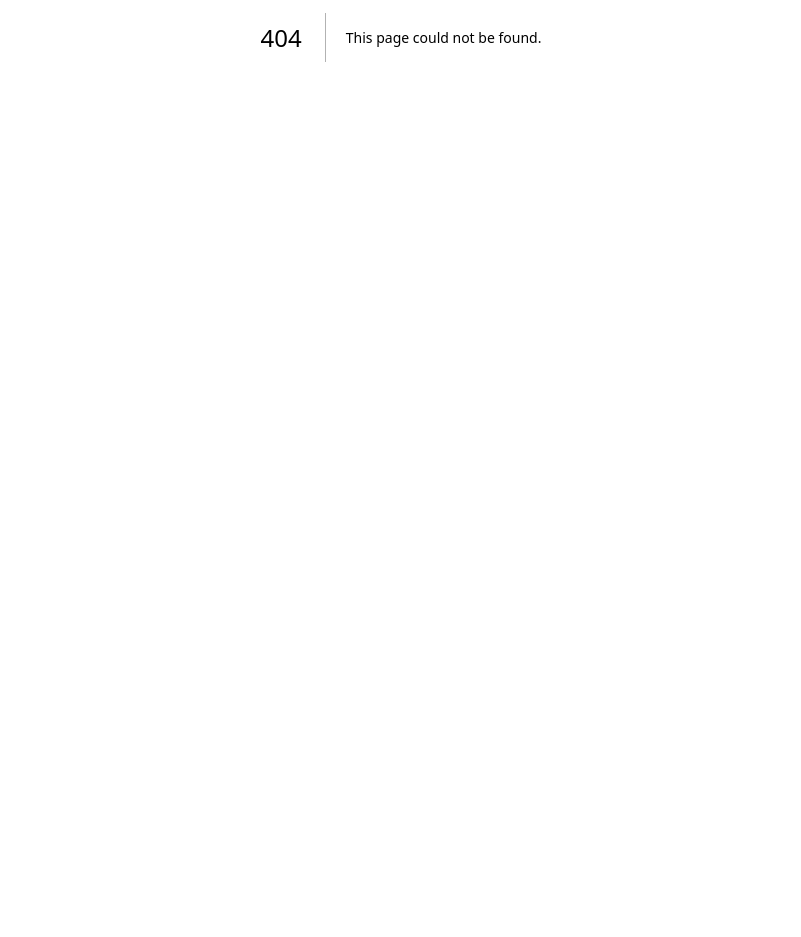
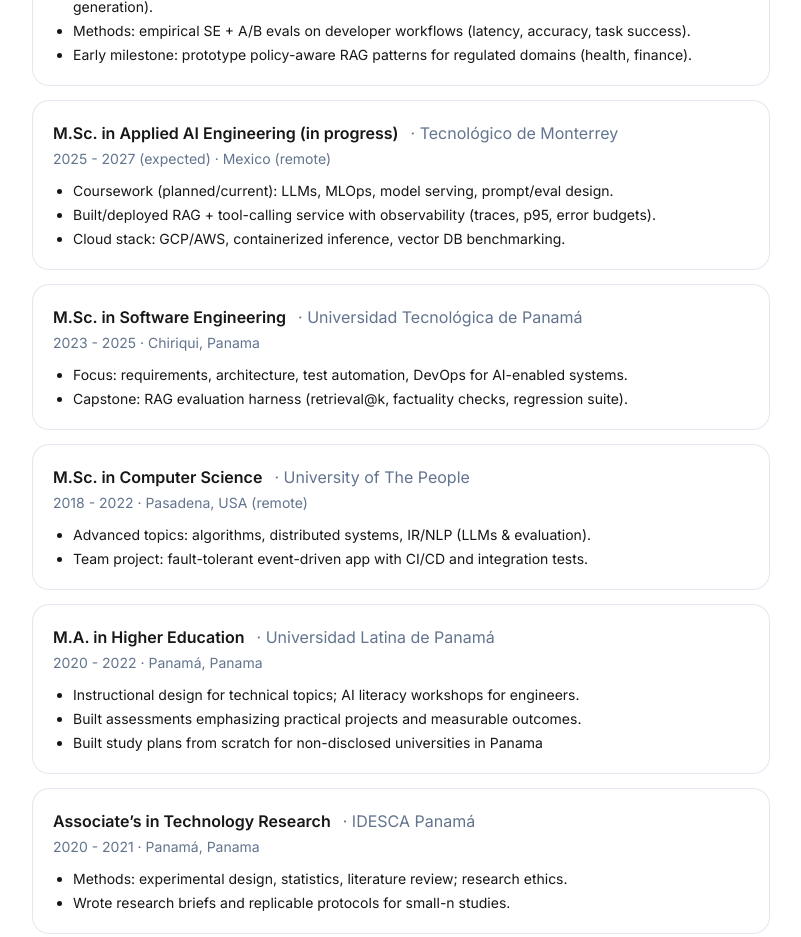
Before and after one commit to bugfreewaldo/osvaldo-portfolio, a Next.js app: page /about in a window 1280 px wide. Before the commit this address had no page. Shown: the part 420-1357 px from the top of the page, without its empty margins (239-1040 px from the left). Before the commit the page ends 857 px from the top, so only its background shows below. Built offline with nearby package versions, Linux system fonts and the light colour scheme.

Commit message:
update: education with bullet points

```diff
--- /dev/null
+++ b/src/app/about/page.tsx
@@ -0,0 +1,172 @@
+export const metadata = { title: "About & Education" };
+
+// ---------- Education ----------
+const education = [
+  {
+    school: "Universidad Tecnológica de Panamá",
+    degree: "Ph.D. in Software Engineering (in progress)",
+    period: "2025 - 2027 (expected)",
+    location: "Panamá, Panama",
+    notes: [
+      "Research focus: AI-assisted software engineering (code intelligence, RAG over eng docs, test generation).",
+      "Methods: empirical SE + A/B evals on developer workflows (latency, accuracy, task success).",
+      "Early milestone: prototype policy-aware RAG patterns for regulated domains (health, finance).",
+    ],
+  },
+  {
+    school: "Tecnológico de Monterrey",
+    degree: "M.Sc. in Applied AI Engineering (in progress)",
+    period: "2025 - 2027 (expected)",
+    location: "Mexico (remote)",
+    notes: [
+      "Coursework (planned/current): LLMs, MLOps, model serving, prompt/eval design.",
+      "Built/deployed RAG + tool-calling service with observability (traces, p95, error budgets).",
+      "Cloud stack: GCP/AWS, containerized inference, vector DB benchmarking.",
+    ],
+  },
+    {
+    school: "Universidad Tecnológica de Panamá",
+    degree: "M.Sc. in Software Engineering",
+    period: "2023 - 2025",
+    location: "Chiriqui, Panama",
+    notes: [// M.Sc. in Software Engineering — UTP (2025)
+"Focus: requirements, architecture, test automation, DevOps for AI-enabled systems.",
+"Capstone: RAG evaluation harness (retrieval@k, factuality checks, regression suite).",
+],
+  },
+  {
+    school: "University of The People",
+    degree: "M.Sc. in Computer Science",
+    period: "2018 - 2022",
+    location: "Pasadena, USA (remote)",
+    notes: [
+      "Advanced topics: algorithms, distributed systems, IR/NLP (LLMs & evaluation).",
+      "Team project: fault-tolerant event-driven app with CI/CD and integration tests.",
+      ],
+  },
+  {
+    school: "Universidad Latina de Panamá",
+    degree: "M.A. in Higher Education",
+    period: "2020 - 2022",
+    location: "Panamá, Panama",
+    notes: [// M.Sc. in Higher Education — Universidad Latina de Panamá (2022)
+"Instructional design for technical topics; AI literacy workshops for engineers.",
+"Built assessments emphasizing practical projects and measurable outcomes.",
+"Built study plans from scratch for non-disclosed universities in Panama",
+],
+  },
+  {
+    school: "IDESCA Panamá",
+    degree: "Associate’s in Technology Research",
+    period: "2020 - 2021",
+    location: "Panamá, Panama",
+    notes: [// Associate’s in Technology Research — IDESCA Panamá (2021)
+"Methods: experimental design, statistics, literature review; research ethics.",
+"Wrote research briefs and replicable protocols for small-n studies.",
+],
+  },
+  {
+    school: "IDESCA Panamá",
+    degree: "Associate’s in Pedagogy",
+    period: "2020 - 2021",
+    location: "Panamá, Panama",
+    notes: [// Associate’s in Pedagogy — IDESCA Panamá (2021)
+"Adult learning principles, feedback loops, and practical assessment design.",
+"Built short curricula with clear rubrics and skill-based grading.",
+],
+  },
+    {
+    school: "Universidad Tecnológica de Panamá",
+    degree: "B.Sc. in Computer Science",
+    period: "2015 - 2020",
+    location: "Chiriqui, Panama",
+    notes: [// B.Sc. in Computer Science — UTP (2020)
+"Core CS: data structures, OS, networks, DBs; senior project with real users.",
+"Full-stack app (React/Node/Postgres) with auth and automated tests.",
+],
+  },
+  {
+    school: "Universidad Latina de Panamá",
+    degree: "B.Sc. in Computer Science",
+    period: "2015 - 2020",
+    location: "Chiriqui, Panama",
+    notes: [// B.Sc. in Computer Science — Universidad Latina de Panamá (2020)
+"Emphasis on software design patterns and web engineering.",
+"Final project: REST API + dashboard with role-based access control.",
+],
+  },
+];
+
+
+const certs = [
+  { name: "Certification name", org: "Issuer", year: "2024" },
+  // e.g. { name: "AWS Certified Machine Learning – Specialty", org: "Amazon Web Services", year: "2023" },
+  // e.g. { name: "DeepLearning.AI: Prompt Engineering", org: "DeepLearning.AI", year: "2024" },
+];
+
+export default function AboutPage() {
+  return (
+    <main className="max-w-3xl mx-auto px-4 py-12">
+      <h1 className="text-3xl font-bold">About</h1>
+      <p className="text-slate-600 mt-2">
+        I’m an Applied AI & Full-Stack Engineer focused on LLMs, RAG, agents, and voice systems wired
+        into real operations. Below is a concise overview of my education and selected trainings, organized from latest to oldest.
+      </p>
+
+      {/* Education */}
+      <section className="mt-10">
+        <h2 className="text-2xl font-bold">Education</h2>
+        <ul className="mt-6 space-y-4">
+          {education.map((ed) => (
+            <li
+              key={ed.school + ed.degree}
+              className="p-5 rounded-2xl ring-1 ring-slate-200 dark:ring-slate-800"
+            >
+              <div className="flex flex-wrap items-baseline gap-x-3">
+                <h3 className="font-semibold">{ed.degree}</h3>
+                <span className="text-slate-500">· {ed.school}</span>
+              </div>
+              <div className="text-sm text-slate-500 mt-1">
+                {ed.period} · {ed.location}
+              </div>
+              {!!ed.notes?.length && (
+                <ul className="list-disc pl-5 mt-3 space-y-1 text-sm">
+                  {ed.notes.map((n) => (
+                    <li key={n}>{n}</li>
+                  ))}
+                </ul>
+              )}
+            </li>
+          ))}
+        </ul>
+      </section>
+
+      {/* Certifications / Training */}
+      <section className="mt-10">
+        <h2 className="text-2xl font-bold">Certifications & Training</h2>
+        {certs.length === 0 ? (
+          <p className="text-slate-600 mt-2">
+            Add any formal certifications or notable courses you’ve completed.
+          </p>
+        ) : (
+          <ul className="mt-6 grid sm:grid-cols-2 gap-4">
+            {certs.map((c) => (
+              <li
+                key={c.name + c.org}
+                className="p-4 rounded-2xl ring-1 ring-slate-200 dark:ring-slate-800"
+              >
+                <div className="font-medium">{c.name}</div>
+                <div className="text-sm text-slate-500">
+                  {c.org} {c.year ? `· ${c.year}` : ""}
+                </div>
+              </li>
+            ))}
+          </ul>
+        )}
+        <p className="text-xs text-slate-500 mt-3">
+          Tip: list only items relevant to AI/engineering or that signal rigor (cloud, data, security).
+        </p>
+      </section>
+    </main>
+  );
+}
--- a/src/app/layout.tsx
+++ b/src/app/layout.tsx
@@ -48,6 +48,7 @@
           <nav className="max-w-6xl mx-auto px-4 h-14 flex items-center gap-6">
   <Link href="/" className="font-semibold">Home</Link>
   <Link href="/projects">Projects</Link>
+  <Link href="/about">About</Link> {/* ← added */}
   <Link href="/contact">Contact</Link>
   <a
     href="/Osvaldo_Restrepo_Resume.pdf"
@@ -59,6 +60,7 @@
     Download CV
   </a>
 </nav>
+
         </header>
 
         {children}
--- a/src/app/sitemap.ts
+++ b/src/app/sitemap.ts
@@ -1,9 +1,10 @@
 export default function sitemap() {
-  const base = "https://osvaldorestrepo.dev"; // change to your real domain after deploy
+  const base = "https://osvaldorestrepo.dev"; // new domain - beautiful :)
 
   return [
     { url: `${base}/`, lastModified: new Date(), changeFrequency: "weekly", priority: 1 },
     { url: `${base}/projects`, lastModified: new Date(), changeFrequency: "weekly", priority: 0.8 },
+    { url: `${base}/about`, lastModified: new Date(), changeFrequency: "yearly", priority: 0.4 },
     { url: `${base}/contact`, lastModified: new Date(), changeFrequency: "yearly", priority: 0.3 },
 
     // Project detail pages
```
Lines whose indentation alone changed are shown as unchanged.
